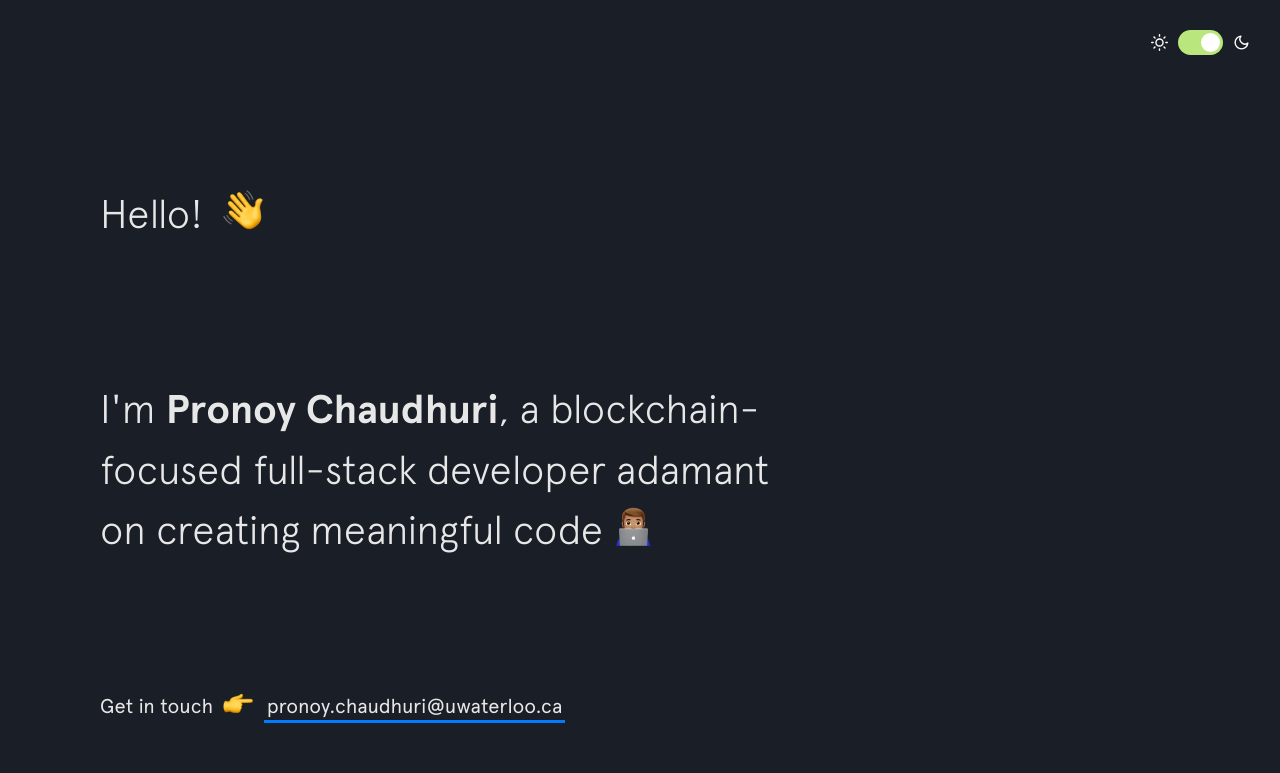
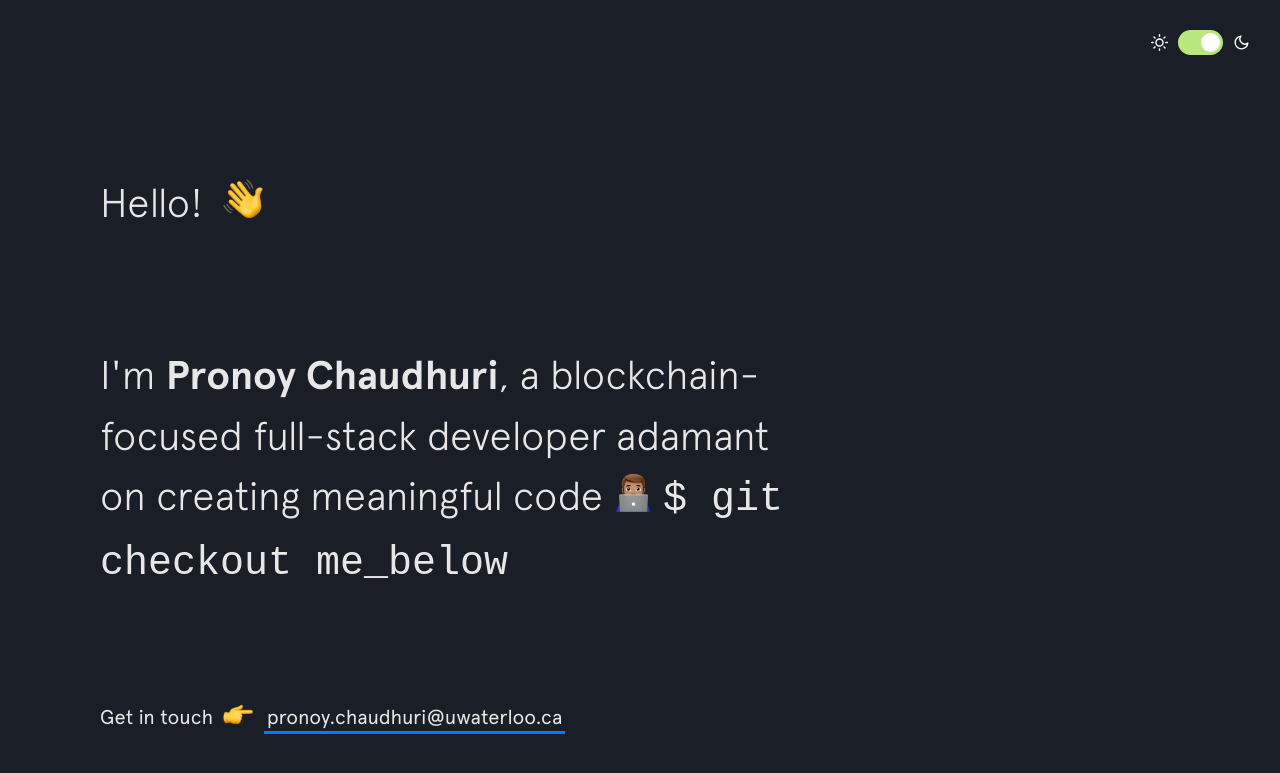
Before and after one commit to PronoyC/pronoyc.github.io, a Jekyll site: the page built from index.html, in a window 1280 px wide and 900 px high. Shown: the top 773 px of the window. Built offline with Jekyll 4.4.1, drawn with Linux system fonts in a browser that asks for light colours; nearby versions of some CDN libraries.

Commit message:
Update intro.html

```diff
--- a/_includes/intro.html
+++ b/_includes/intro.html
@@ -6,6 +6,7 @@
   <h2 class="intro__tagline">I'm
     <span class="name">Pronoy Chaudhuri</span>, a blockchain-focused full-stack developer adamant on creating meaningful code
     <span class="emoji technologist"></span>
+    <code>$ git checkout me_below</code>
   </h2>
 
   <h3 class="intro__contact">
```
